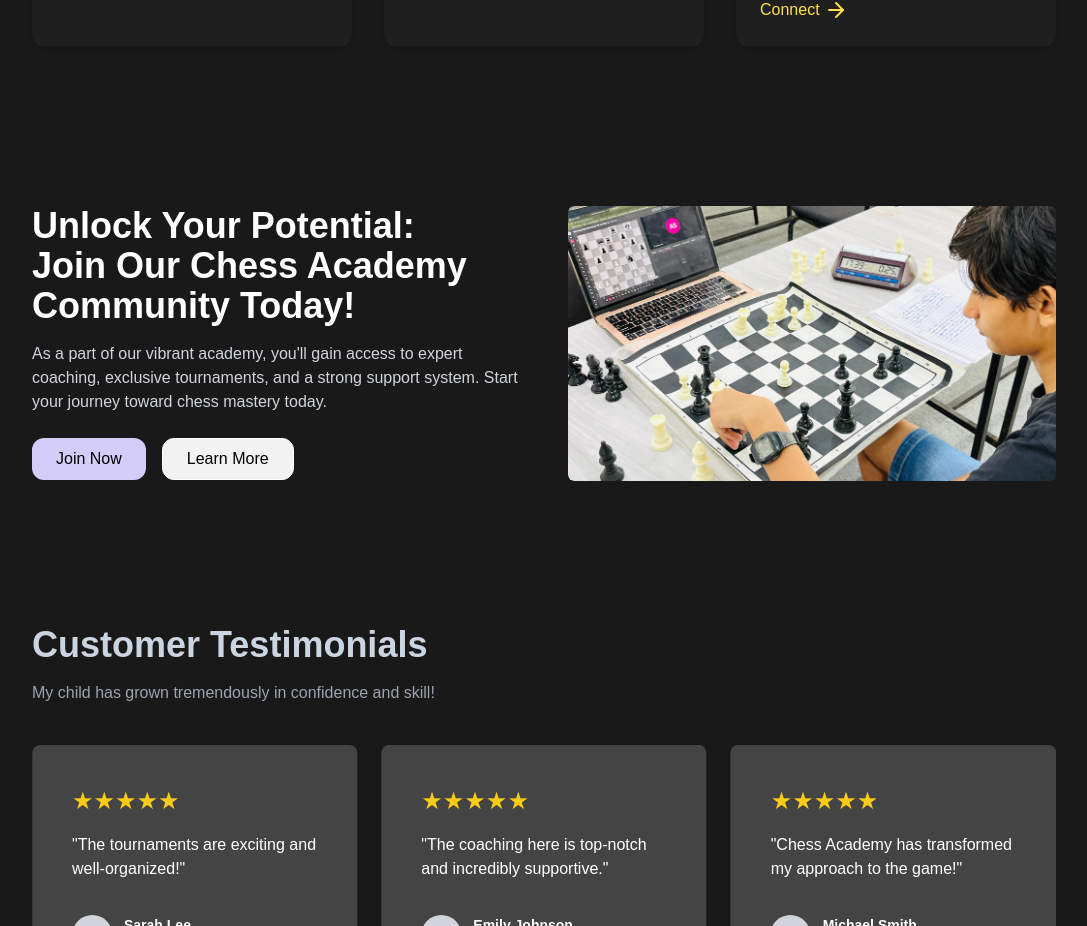
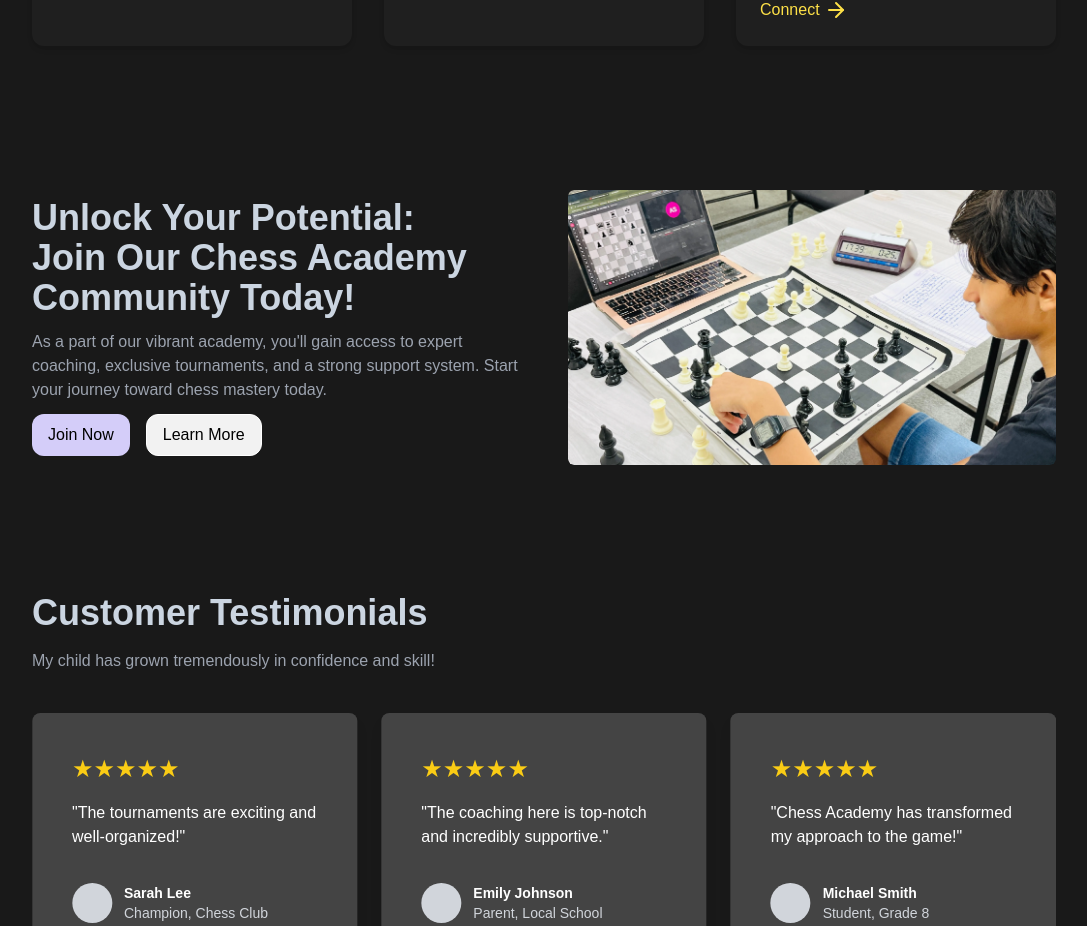
Before and after one commit to Bloivating-Major/Unicorn-, a React (Vite) app: page /about in a window 1280 px wide. Shown: the part 1600-2526 px from the top of the page, without its empty margins (96-1183 px from the left). Built offline with nearby package versions, Linux system fonts and the light colour scheme.

Commit message:
Join Academy Section Modified

```diff
--- a/src/components/organisms/JoinAcademy.jsx
+++ b/src/components/organisms/JoinAcademy.jsx
@@ -2,25 +2,25 @@ import Button from "../atoms/Button";
 
 const JoinAcademyCTA = () => {
   return (
-    <section className="container mx-auto bg-background-dark text-white px-6 py-20 md:px-20 lg:px-32">
+    <section className="section-wrapper max-sm:px-5">
       <div className="grid md:grid-cols-2 items-center gap-12">
         {/* Text Section */}
-        <div>
-          <h2 className="text-3xl md:text-4xl font-bold">
+        <div className="flex flex-col gap-3">
+          <h2 className="heading-text">
             Unlock Your Potential: <br />
             Join Our Chess Academy Community Today!
           </h2>
-          <p className="text-gray-300 mt-4">
+          <p className="body-text">
             As a part of our vibrant academy, you&apos;ll gain access to expert
             coaching, exclusive tournaments, and a strong support system. Start
             your journey toward chess mastery today.
           </p>
 
-          <div className="mt-6 flex gap-4">
-            <Button variant="primary" size="large">
+          <div className="flex gap-4">
+            <Button variant="primary" size="medium">
               Join Now
             </Button>
-            <Button variant="secondary" size="large">
+            <Button variant="secondary" size="medium">
               Learn More
             </Button>
           </div>
```
